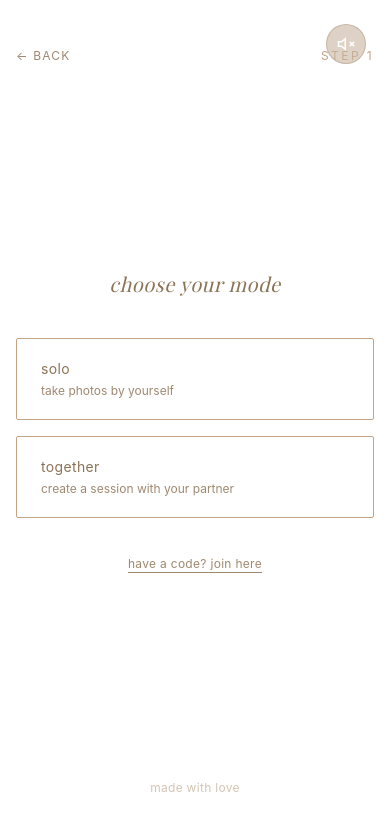
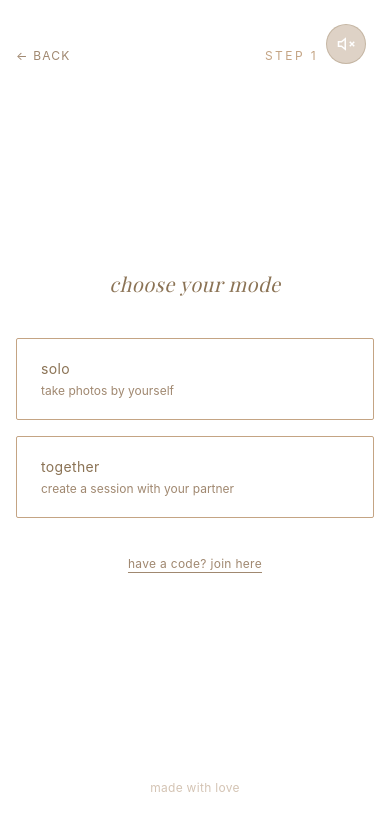
Before and after one commit to dionyysus/love-booth, a React (Vite) app: page / in a window 390 px wide. Both pictures are taken after a click on the button "ENTER BOOTH". Shown: the top 830 px of the page. Built offline with nearby package versions, Linux system fonts and the light colour scheme.

Commit message:
adjust some texts

```diff
--- a/src/screens/ChooseModeScreen.tsx
+++ b/src/screens/ChooseModeScreen.tsx
@@ -89,7 +89,7 @@ export function ChooseModeScreen({ setSession }: Props) {
   return (
     <div className="flex flex-1 flex-col items-center justify-between min-h-screen px-4 py-12">
       {/* Top section */}
-      <div className="flex items-center justify-between w-full">
+      <div className="flex items-center justify-between w-full pr-14">
         <button
           onClick={handleBack}
           className="text-xs tracking-widest uppercase hover:opacity-70 transition-opacity"
--- a/src/screens/LandingScreen.tsx
+++ b/src/screens/LandingScreen.tsx
@@ -22,11 +22,11 @@ export function LandingScreen({ setSession }: Props) {
       {/* Center section - Booth + Start */}
       <div className="flex flex-col items-center">
         {/* Booth design */}
-        <div className="mb-10">
+        <div className="mb-6">
           <img
             src="/photobooth.svg"
             alt="photobooth"
-            className="w-full max-w-sm h-auto"
+            className="w-full max-w-[280px] sm:max-w-sm h-auto"
           />
         </div>
 
--- a/src/screens/WaitingRoomScreen.tsx
+++ b/src/screens/WaitingRoomScreen.tsx
@@ -53,7 +53,7 @@ export function WaitingRoomScreen({ session, setSession }: Props) {
   return (
     <div className="flex flex-1 flex-col items-center justify-between min-h-screen px-4 py-12">
       {/* Top section */}
-      <div className="flex items-center justify-between w-full">
+      <div className="flex items-center justify-between w-full pr-14">
         <button
           onClick={handleBack}
           className="text-xs tracking-widest uppercase hover:opacity-70 transition-opacity"
```
